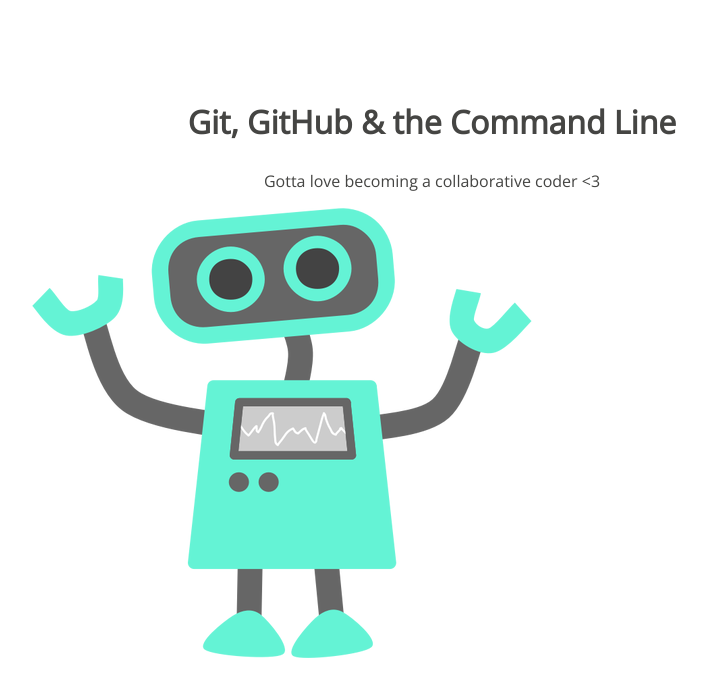
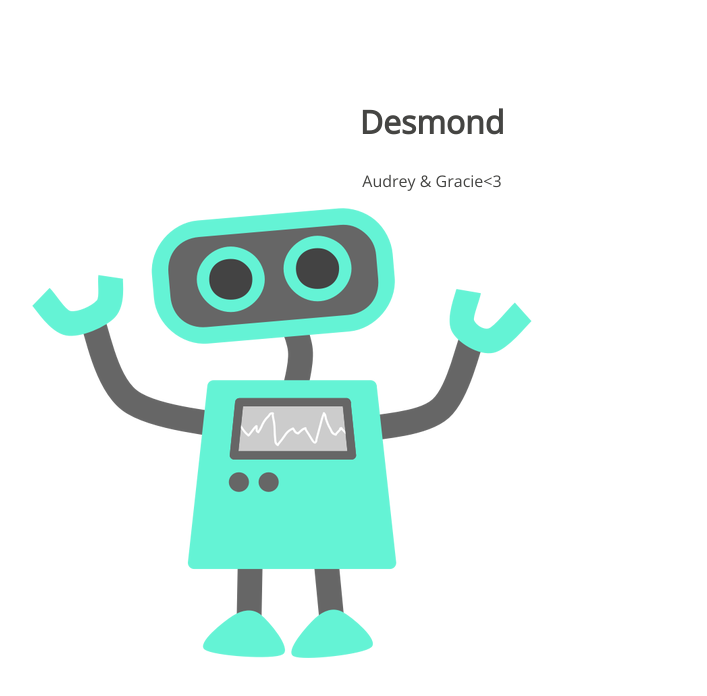
Before and after one commit to cbowen123/105-project, a plain HTML site: page index.html in a window 1280 px wide. Shown: the whole page, without its empty margins (208-915 px from the left). Drawn offline with nearby package versions, Linux system fonts and the light colour scheme.

Commit message:
AudreyGracieDesmond

```diff
--- a/index.html
+++ b/index.html
@@ -8,8 +8,8 @@
 </head>
 <body>
 	<section>
-		<h1>Git, GitHub & the Command Line</h1>
-		<p>Gotta love becoming a collaborative coder <3</p>
+		<h1>Desmond</h1>
+		<p>Audrey & Gracie<3</p>
 		<img src="img/happy-blue-robot.png">
 	</section>
 </body>
```
Also changed, not shown: 1 other file.
